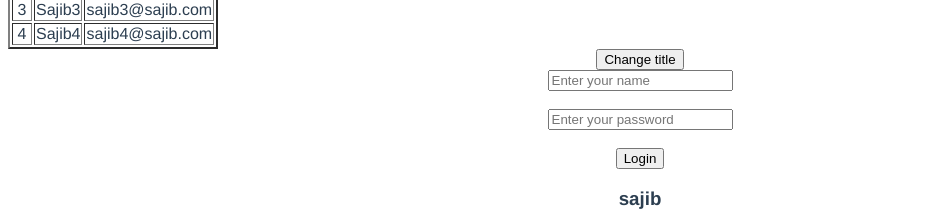
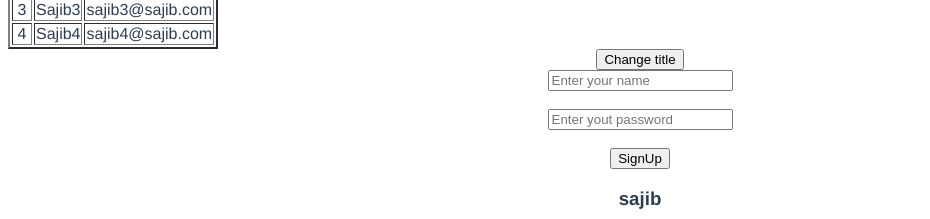
Before and after one commit to sarowar-al-amin/Vue-learning, a Vue app: page / in a window 1280 px wide. Shown: the part 583-802 px from the top of the page, without its empty margins (0-930 px from the left). Built offline with nearby package versions, Linux system fonts and the light colour scheme.

Commit message:
Form validation basic

```diff
--- a/src/App.vue
+++ b/src/App.vue
@@ -3,7 +3,8 @@
     <img alt="Vue logo" src="./assets/logo.png">
     <h1>{{ title }}</h1>
     <HelloWorld msg="Learning Vue Js" v-on:titleChange="updateTitle($event)"/>
-    <Form/>
+    <!--<Form/> -->
+    <SignUp />
     <second v-bind:users='users'/>
 
   </div>
@@ -12,14 +13,16 @@
 <script>
 import HelloWorld from './components/HelloWorld.vue'
 import second from './components/Second.vue'
-import Form from './components/Form.vue'
+// import Form from './components/Form.vue'
+import SignUp from './components/SignUp.vue'
 
 export default {
   name: 'App',
   components: {
     HelloWorld,
     second,
-    Form
+    // Form
+    SignUp
   },
   data(){
     return {
--- /dev/null
+++ b/src/components/SignUp.vue
@@ -0,0 +1,49 @@
+<!--- Checking form validation -->
+<template>
+  <div>
+     <p v-if="error.length">
+      <b>Please correct the following errors</b>
+      <ul>
+        <li v-for="e in error" :key="e.id"> {{e}} </li>
+      </ul>
+     </p>
+    <form @submit="signUp">
+      <input type="text" placeholder="Enter your name" v-model="name"><br> <br>
+      <input type="password" placeholder="Enter yout password" v-model="password"><br> <br>
+      <button type="submit">SignUp</button>
+    </form>
+  </div>
+</template>
+
+<script>
+export default{
+  name: 'SignUp',
+  data(){
+    return{
+        error: [],
+        name: null,
+        password: null
+    }
+  },
+  methods: {
+    signUp(e){
+      if(this.name && this.password){
+        console.log(`SignUp successfully`)
+      }
+      this.error=[]
+      if(!this.name){
+        this.error.push(`Name is required`)
+      }
+      if(!this.password){
+        this.error.push(`Password is required`)
+      }
+      // console.warn(this.error)
+      e.preventDefault()
+    }
+  }
+}
+</script>
+
+<style scoped>
+
+</style>
```
